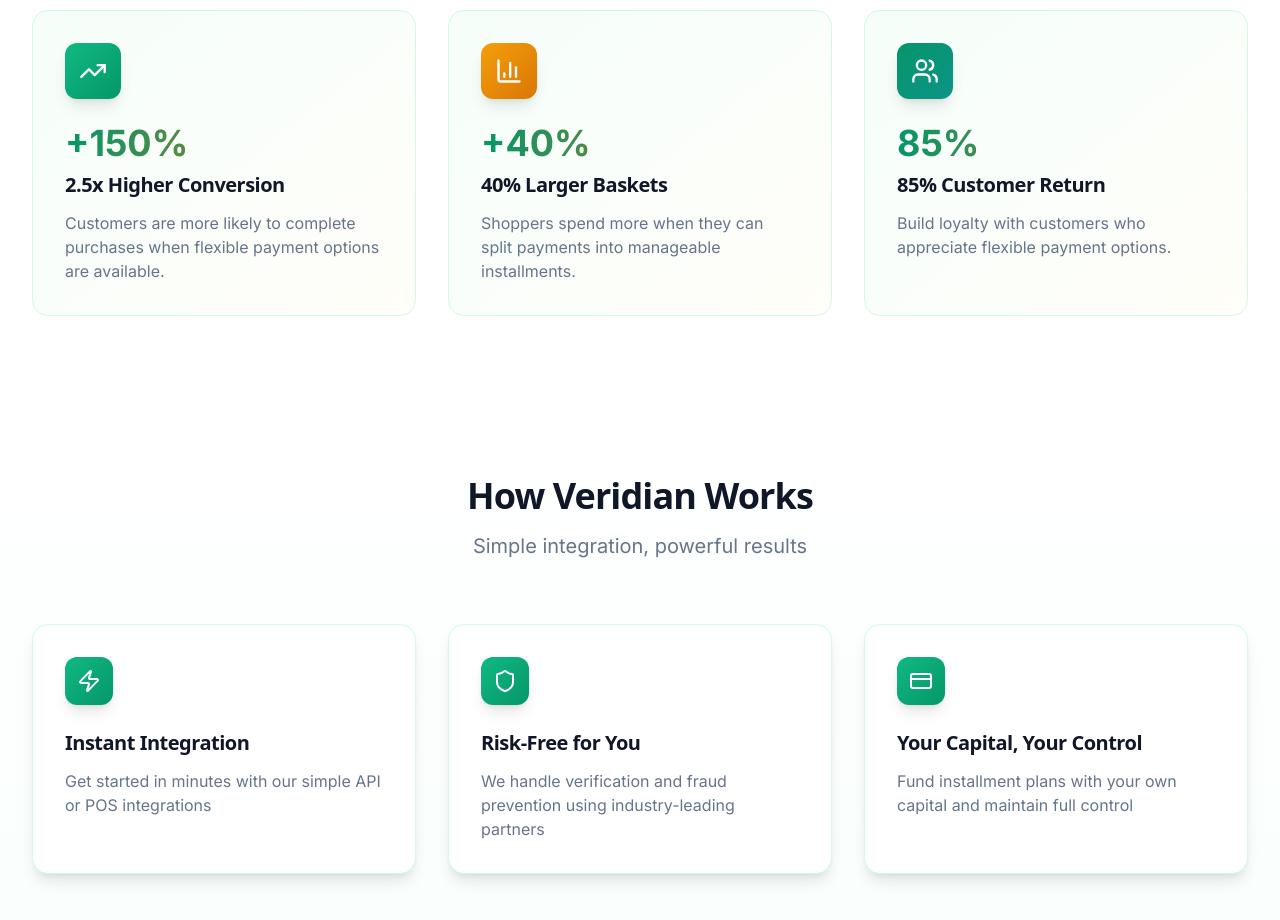
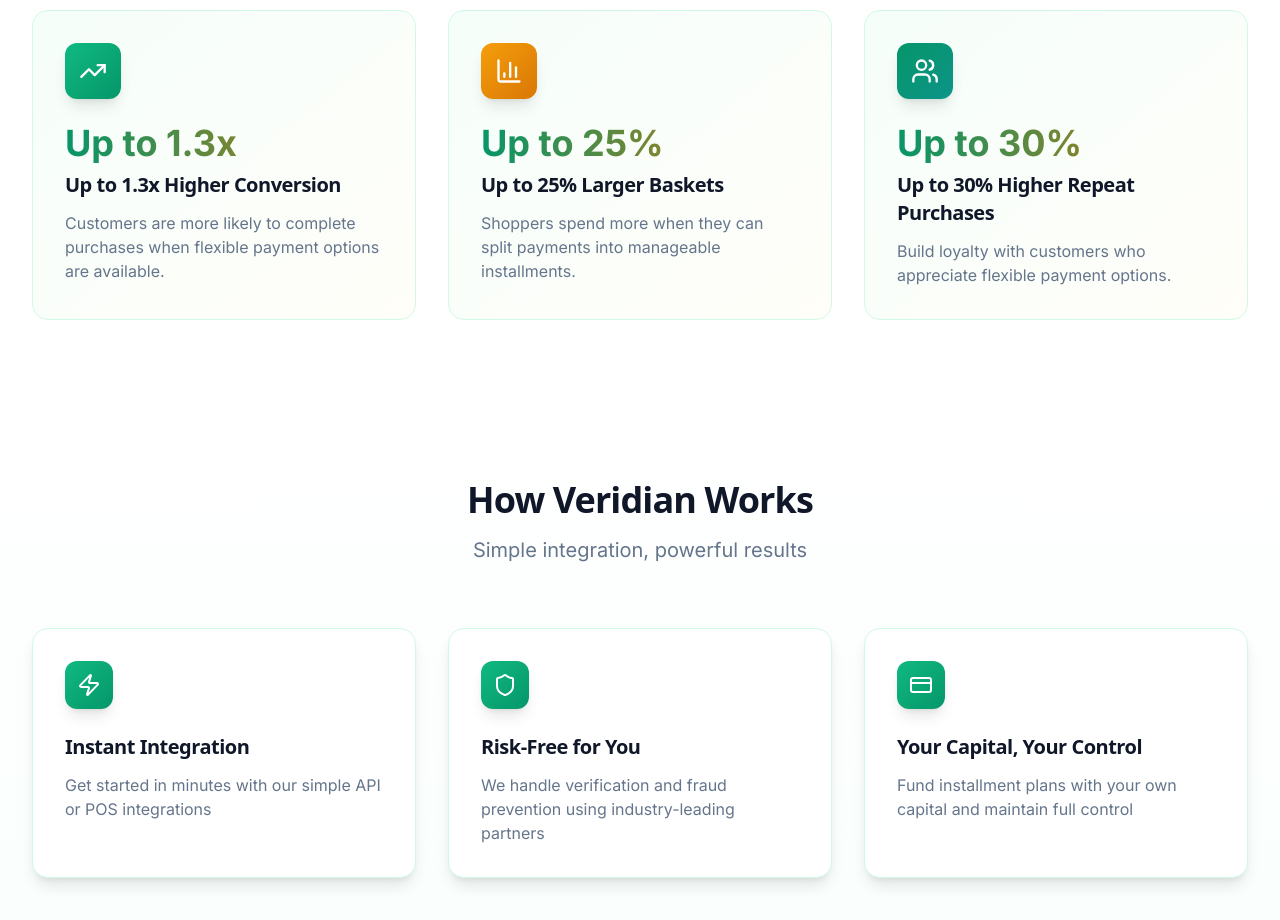
Before and after one commit to kishoremk05/bnplWebsite, a React (Vite) app: page /merchants in a window 1280 px wide. Shown: the part 900-1820 px from the top of the page. Built offline with nearby package versions, Linux system fonts and the light colour scheme; no server answers; the HTML template or start-up script is replaced by a standard one.

Commit message:
feat: Introduce an interactive 'How Customers Pay' section and a new Merchants page with a call to action.

```diff
--- a/src/components/landing/HowCustomersPay.tsx
+++ b/src/components/landing/HowCustomersPay.tsx
@@ -12,7 +12,7 @@
     label: "1634 Funk",
     icon: Store,
     image: "/images/1634 FUNK.jpg",
-    amount: "$450.00",
+    amount: "$200.00",
     description: "Premium cannabis",
   },
   {
@@ -20,7 +20,7 @@
     label: "Baby Buds",
     icon: Store,
     image: "/images/BABY BUDS.jpg",
-    amount: "$280.00",
+    amount: "$180.00",
     description: "Quality products",
   },
   {
@@ -28,7 +28,7 @@
     label: "Emerald Passage",
     icon: Store,
     image: "/images/EMEERALD PASSAGE.jpg",
-    amount: "$350.00",
+    amount: "$150.00",
     description: "Trusted dispensary",
   },
   {
@@ -36,7 +36,7 @@
     label: "Juniper & Ash",
     icon: Store,
     image: "/images/JUNIPER & ASH.jpg",
-    amount: "$320.00",
+    amount: "$120.00",
     description: "Local favorite",
   },
 ];
--- a/src/components/landing/MerchantCTA.tsx
+++ b/src/components/landing/MerchantCTA.tsx
@@ -94,7 +94,7 @@
                 viewport={{ once: true }}
                 transition={{ duration: 0.7, delay: 0.2, ease: smoothEasing }}
               >
-                Grow your customers, boost your sales, and drive customer preference when you offer the convenience of paying over time.
+                Grow your customers and Boost your sales and drive customer preference when you offer the convenience of paying over time.
               </motion.p>
 
               {/* Premium stats */}
@@ -106,9 +106,9 @@
                 className="grid grid-cols-3 gap-6 mb-10"
               >
                 {[
-                  { value: "2.5x", label: "Higher conversion" },
-                  { value: "40%", label: "Larger baskets" },
-                  { value: "85%", label: "Customer return" },
+                  { value: "Up to 1.3x", label: "Higher conversion" },
+                  { value: "Up to 25%", label: "Larger baskets" },
+                  { value: "Up to 30%", label: "Higher repeat purchases" },
                 ].map((stat, i) => (
                   <div key={i} className="text-center">
                     <p className="text-3xl font-bold text-white mb-1">{stat.value}</p>
--- a/src/pages/Merchants.tsx
+++ b/src/pages/Merchants.tsx
@@ -11,23 +11,23 @@
   const benefits = [
     {
       icon: TrendingUp,
-      title: "2.5x Higher Conversion",
+      title: "Up to 1.3x Higher Conversion",
       description: "Customers are more likely to complete purchases when flexible payment options are available.",
-      stat: "+150%",
+      stat: "Up to 1.3x",
       color: "from-emerald-500 to-emerald-600"
     },
     {
       icon: BarChart3,
-      title: "40% Larger Baskets",
+      title: "Up to 25% Larger Baskets",
       description: "Shoppers spend more when they can split payments into manageable installments.",
-      stat: "+40%",
+      stat: "Up to 25%",
       color: "from-amber-500 to-amber-600"
     },
     {
       icon: Users,
-      title: "85% Customer Return",
+      title: "Up to 30% Higher Repeat Purchases",
       description: "Build loyalty with customers who appreciate flexible payment options.",
-      stat: "85%",
+      stat: "Up to 30%",
       color: "from-emerald-600 to-teal-600"
     }
   ];
```
